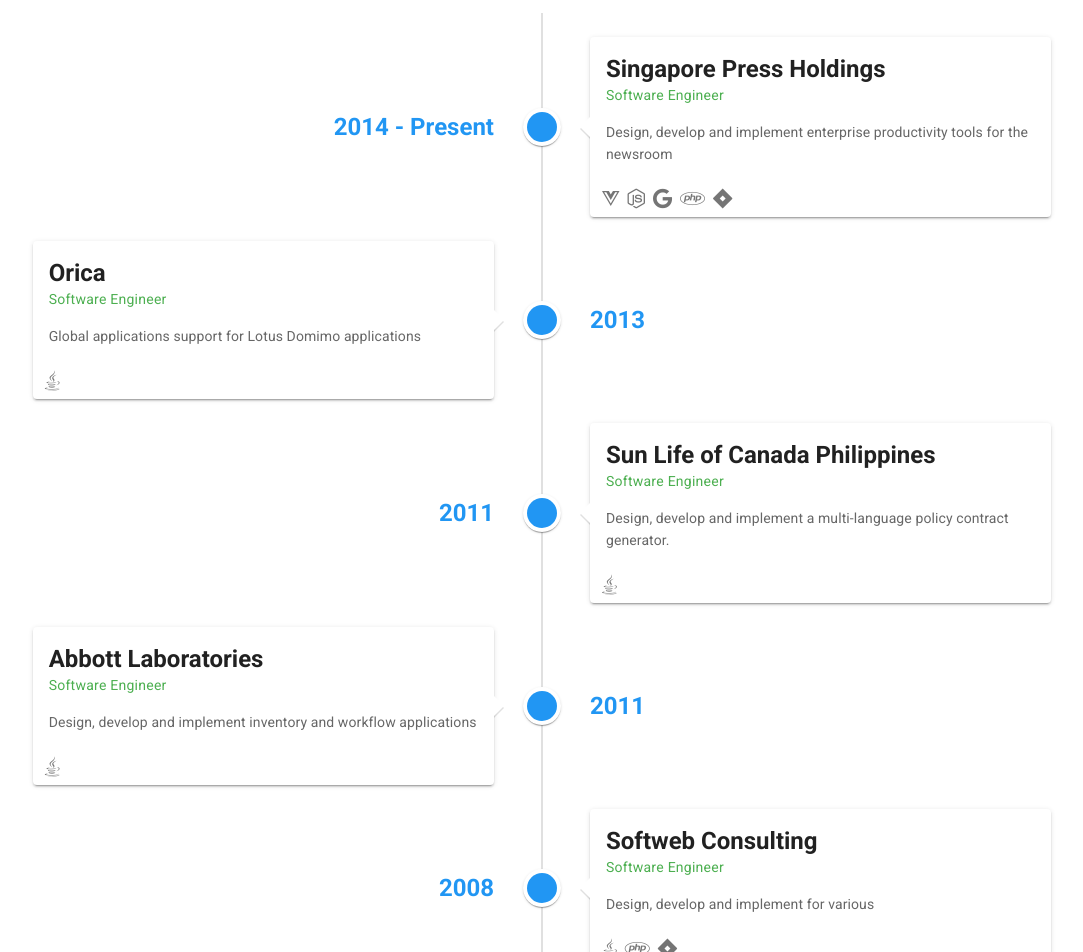
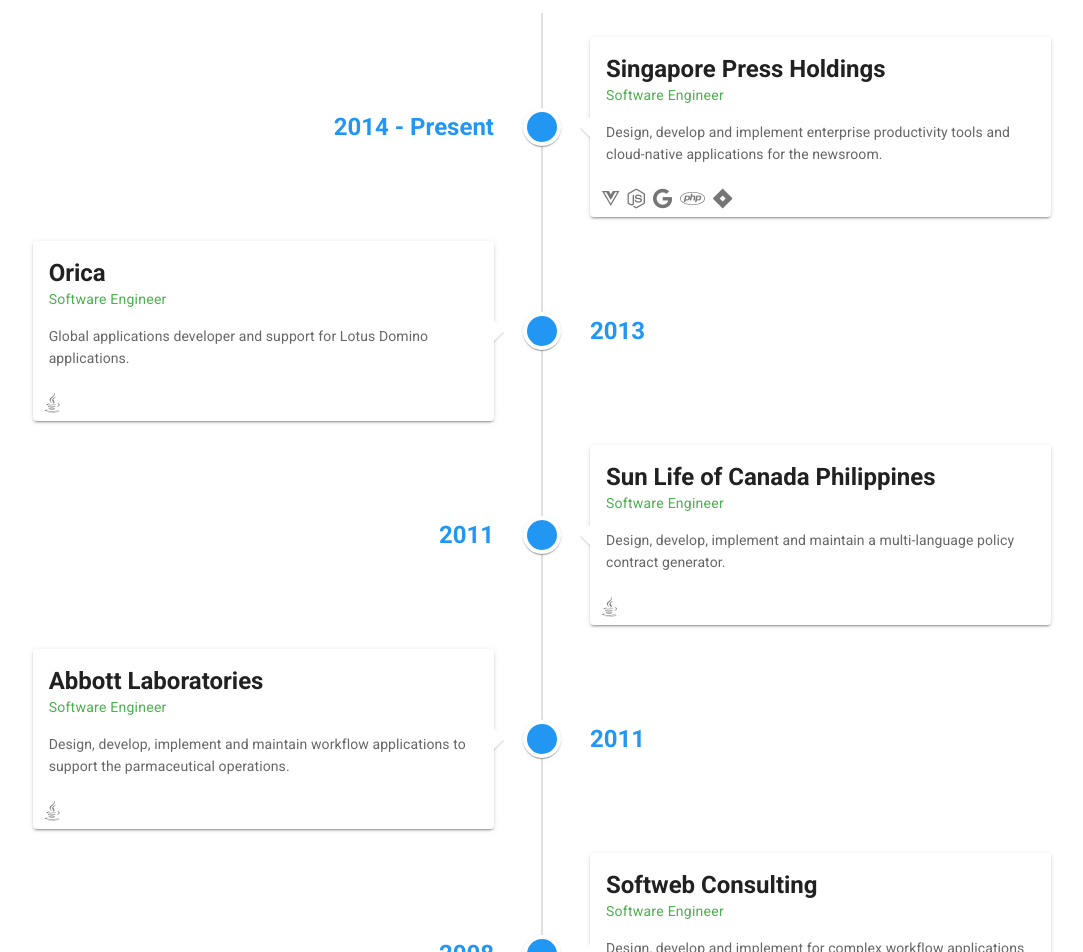
Before and after one commit to ecnopdev/vue-portfolio, a Vue app: page /#/main in a window 1280 px wide. Shown: the part 1580-2532 px from the top of the page, without its empty margins (98-1181 px from the left). Built offline with nearby package versions, Linux system fonts and the light colour scheme; a web font is replaced by a local one.

Commit message:
update experience details

```diff
--- a/src/components/Timeline.vue
+++ b/src/components/Timeline.vue
@@ -58,7 +58,7 @@
         company: "Singapore Press Holdings",
         position: "Software Engineer",
         description:
-          "Design, develop and implement enterprise productivity tools for the newsroom",
+          "Design, develop and implement enterprise productivity tools and cloud-native applications for the newsroom. ",
         skills: [
           {
             icon: "fab fa-vuejs",
@@ -80,7 +80,7 @@
         company: "Orica",
         position: "Software Engineer",
         description:
-          "Global applications support for Lotus Domimo applications",
+          "Global applications developer and support for Lotus Domino applications.",
         skills: [{ icon: "fab fa-java", name: "Java Server Faces (Xpages)" }],
         isSmall: false
       },
@@ -90,7 +90,7 @@
         company: "Sun Life of Canada Philippines",
         position: "Software Engineer",
         description:
-          "Design, develop and implement a multi-language policy contract generator.",
+          "Design, develop, implement and maintain a multi-language policy contract generator.",
         skills: [{ icon: "fab fa-java", name: "Java Server Faces (Xpages)" }],
         isSmall: false
       },
@@ -100,7 +100,7 @@
         company: "Abbott Laboratories",
         position: "Software Engineer",
         description:
-          "Design, develop and implement inventory and workflow applications",
+          "Design, develop, implement and maintain workflow applications to support the parmaceutical operations.",
         skills: [{ icon: "fab fa-java", name: "Java Server Faces (Xpages)" }],
         isSmall: false
       },
@@ -109,7 +109,7 @@
         year: "2008",
         company: "Softweb Consulting",
         position: "Software Engineer",
-        description: "Design, develop and implement for various ",
+        description: "Design, develop and implement for complex workflow applications for a wide-range of industries such as Manufacturing, Banking, Human Resources, and Education.",
         skills: [
           { icon: "fab fa-java", name: "Java Server Faces (Xpages)" },
           { icon: "fab fa-php", name: "Codeigniter" },
```
Also changed, not shown: 15 other files (tests, documents, lock files or other folders).
